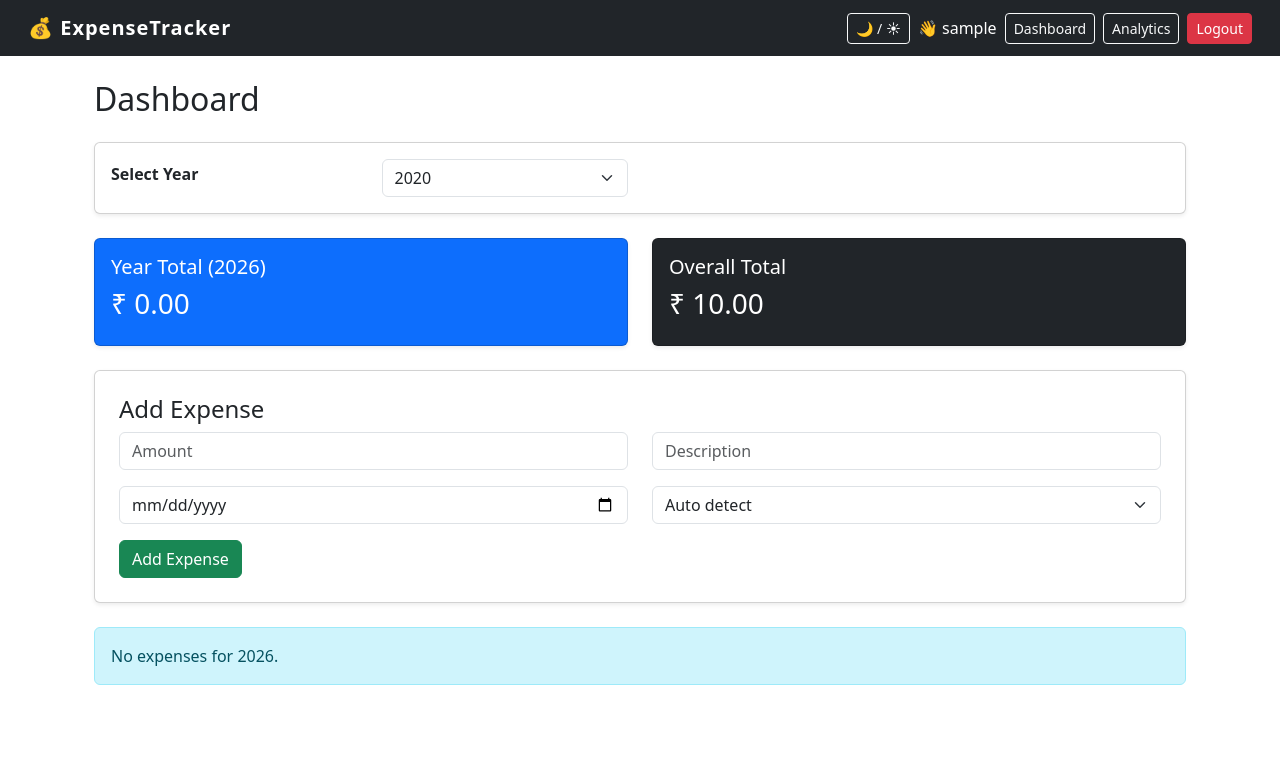
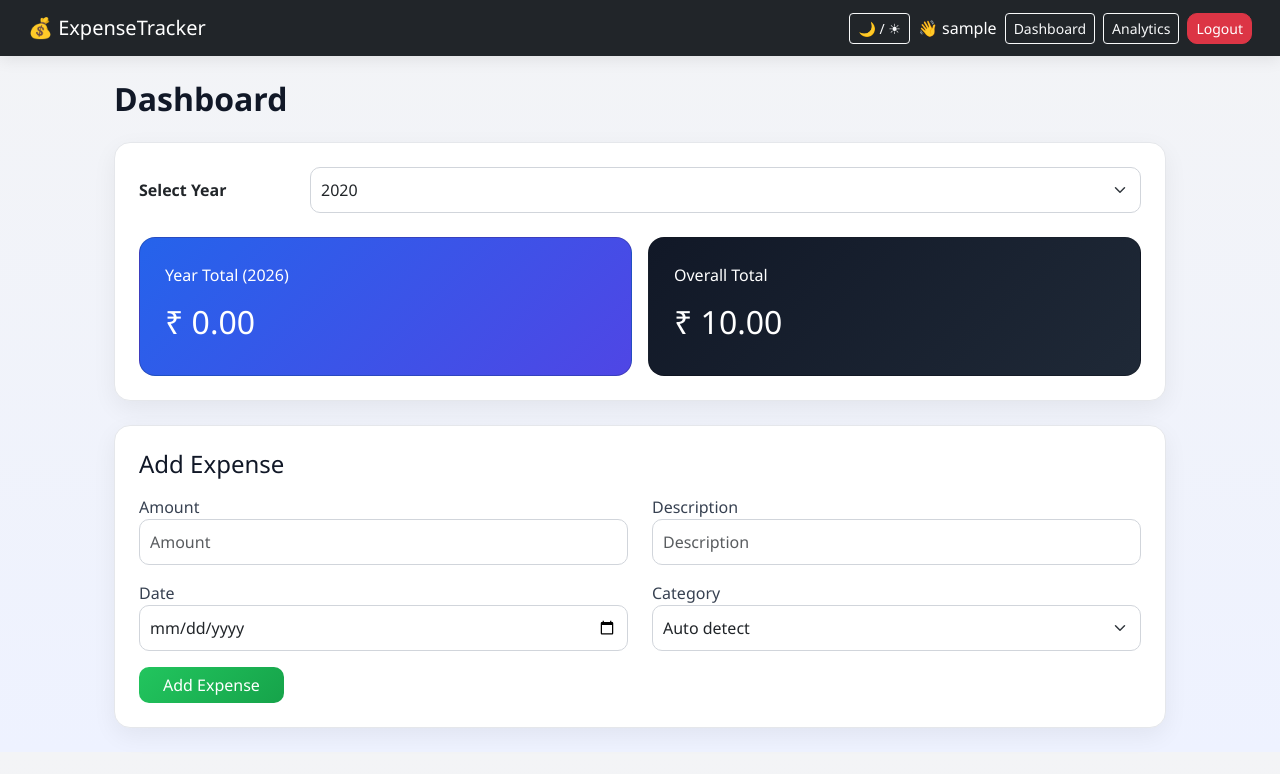
Before and after one commit to lisha123-rgb/expense_tracker, a Flask app: page /dashboard in a window 1280 px wide. Shown: the top 774 px of the page. Run offline with Flask 3, Linux system fonts and the light colour scheme; a user stored in the database is signed in; tables that the repository leaves empty hold one stand-in row (values such as "Sample post").

Commit message:
upgraded UI

```diff
--- a/app/routes.py
+++ b/app/routes.py
@@ -5,6 +5,7 @@ from app import db
 from sqlalchemy import func
 from datetime import datetime
 from app.utils import auto_detect_category
+from flask import abort
 
 main = Blueprint("main", __name__)
 
@@ -308,3 +309,66 @@ def delete_expense(expense_id):
 
     flash("Expense deleted successfully")
     return redirect(url_for("main.dashboard"))
+
+# -------------------------
+# EDIT EXPENSE
+# -------------------------
+@main.route("/edit-expense/<int:expense_id>", methods=["GET", "POST"])
+@login_required
+def edit_expense(expense_id):
+
+    expense = Expense.query.get_or_404(expense_id)
+
+    # Only owner can edit
+    if expense.user_id != current_user.id:
+        abort(403)
+
+    if request.method == "POST":
+        try:
+            expense.amount = float(request.form["amount"])
+            expense.description = request.form["description"].strip()
+            expense.date = datetime.strptime(
+                request.form["date"], "%Y-%m-%d"
+            ).date()
+
+            category_id = request.form.get("category_id")
+
+            # If category selected manually
+            if category_id:
+                category = Category.query.get(int(category_id))
+                if category:
+                    expense.category_id = category.id
+                else:
+                    flash("Invalid category", "danger")
+                    return redirect(url_for("main.dashboard"))
+
+            # If no category → auto detect
+            else:
+                predicted_name = auto_detect_category(expense.description)
+
+                category = Category.query.filter_by(name=predicted_name).first()
+
+                if not category:
+                    category = Category(name=predicted_name)
+                    db.session.add(category)
+                    db.session.commit()
+
+                expense.category_id = category.id
+
+            db.session.commit()
+            flash("Expense updated successfully", "success")
+
+        except Exception as e:
+            db.session.rollback()
+            print(e)
+            flash("Error updating expense", "danger")
+
+        return redirect(url_for("main.dashboard"))
+
+    categories = Category.query.all()
+
+    return render_template(
+        "edit_expense.html",
+        expense=expense,
+        categories=categories
+    )
--- /dev/null
+++ b/app/static/css/custom.css
@@ -0,0 +1,128 @@
+/* ========== GLOBAL ========== */
+body {
+  background: linear-gradient(to bottom, #f3f4f6, #eef2ff);
+  font-family: 'Segoe UI', sans-serif;
+}
+
+/* Container */
+.container {
+  max-width: 1100px;
+}
+
+/* ========== NAVBAR ========== */
+.navbar {
+  box-shadow: 0 4px 15px rgba(0,0,0,0.08);
+}
+
+/* ========== CARDS ========== */
+.custom-card {
+  background: white;
+  border-radius: 16px;
+  padding: 20px;
+  border: 1px solid #e5e7eb;
+  box-shadow: 0 8px 24px rgba(0,0,0,0.06);
+  transition: 0.2s ease;
+}
+
+.custom-card:hover {
+  transform: translateY(-3px);
+}
+
+/* ========== SUMMARY CARDS ========== */
+.summary-blue {
+  background: linear-gradient(135deg, #2563eb, #4f46e5);
+  color: white;
+  border-radius: 16px;
+  padding: 25px;
+}
+.summary-blue h2,
+.summary-blue p {
+  color: white;
+}
+
+.summary-dark {
+  background: linear-gradient(135deg, #111827, #1f2937);
+  color: white;
+  border-radius: 16px;
+  padding: 25px;
+}
+.summary-dark h2,
+.summary-dark p {
+  color: white;   /* extra safety */
+}
+
+/* ========== FORMS ========== */
+.form-control,
+.form-select {
+  border-radius: 10px;
+  padding: 10px;
+  border: 1px solid #d1d5db;
+}
+
+.form-control:focus,
+.form-select:focus {
+  border-color: #6366f1;
+  box-shadow: 0 0 0 2px rgba(99,102,241,0.1);
+}
+
+/* ========== PASSWORD EYE ICON (FIXED) ========== */
+.eye-icon {
+  position: absolute;
+  right: 15px;
+  top: 38px;
+  cursor: pointer;
+  color: #6b7280;
+  font-size: 18px;
+  z-index: 5;
+}
+
+.eye-icon:hover {
+  color: #4f46e5;
+}
+
+/* IMPORTANT: remove input-group extra spacing */
+.input-group {
+  position: relative;
+}
+
+/* ========== BUTTONS ========== */
+.btn-primary {
+  background: linear-gradient(135deg, #6366f1, #4f46e5);
+  border: none;
+  border-radius: 10px;
+}
+
+.btn-success {
+  background: linear-gradient(135deg, #22c55e, #16a34a);
+  border: none;
+  border-radius: 10px;
+}
+
+.btn-danger {
+  border-radius: 10px;
+}
+
+/* ========== TABLE ========== */
+.table {
+  border-radius: 12px;
+  overflow: hidden;
+  background: white;
+}
+
+.table thead {
+  background: #111827;
+  color: white;
+}
+
+.table tbody tr:hover {
+  background: #f3f4f6;
+}
+
+/* ========== TEXT FIX (SAFE, NOT OVERWRITING EVERYTHING) ========== */
+h1, h2, h3, h4, h5 {
+  color: #111827;
+}
+
+p, label {
+  color: #374151;
+}
--- a/app/templates/base.html
+++ b/app/templates/base.html
@@ -11,16 +11,7 @@
           rel="stylesheet">
     <link href="https://cdn.jsdelivr.net/npm/bootstrap-icons@1.11.3/font/bootstrap-icons.css"
           rel="stylesheet">
-
-    <style>
-        body {
-            transition: background 0.3s ease;
-        }
-        .brand-highlight {
-            font-weight: 600;
-            letter-spacing: 1px;
-        }
-    </style>
+    <link rel="stylesheet" href="{{ url_for('static', filename='css/custom.css') }}">
 </head>
 
 <body>
--- a/app/templates/dashboard.html
+++ b/app/templates/dashboard.html
@@ -3,16 +3,17 @@
 
 <div class="container mt-4">
 
-    <h2 class="mb-4">Dashboard</h2>
+    <h2 class="mb-4 fw-bold">Dashboard</h2>
 
     <!-- YEAR FILTER -->
-    <div class="card p-3 mb-4 shadow-sm">
+    <div class="card custom-card p-4 mb-4">
+
+        <div class="row align-items-center mb-4">
+            <div class="col-md-2 fw-semibold">
+                Select Year
+            </div>
+            <div class="col-md-10">
                 <form method="GET">
-            <div class="row align-items-center">
-                <div class="col-md-3">
-                    <label class="form-label fw-bold">Select Year</label>
-                </div>
-                <div class="col-md-3">
                     <select name="year" class="form-select" onchange="this.form.submit()">
                         {% for y in years %}
                         <option value="{{ y }}"
@@ -21,95 +22,84 @@
                         </option>
                         {% endfor %}
                     </select>
-                </div>
-            </div>
                 </form>
-    </div>
-
-    <!-- TOTAL CARDS -->
-    <div class="row mb-4">
-        <div class="col 12 col-md-6">
-            <div class="card text-white bg-primary shadow-sm">
-                <div class="card-body">
-                    <h5 class="card-title">Year Total ({{ selected_year }})</h5>
-                    <h3>₹ {{ "%.2f"|format(yearly_total) }}</h3>
-                </div>
             </div>
         </div>
 
-        <div class="col 12col-md-6">
-            <div class="card text-white bg-dark shadow-sm">
-                <div class="card-body">
-                    <h5 class="card-title">Overall Total</h5>
-                    <h3>₹ {{ "%.2f"|format(overall_total) }}</h3>
+        <!-- SUMMARY CARDS -->
+        <div class="row g-3">
+
+            <div class="col-md-6">
+                <div class="card summary-blue">
+                    <p>Year Total ({{ selected_year }})</p>
+                    <h2>₹ {{ "%.2f"|format(yearly_total) }}</h2>
                 </div>
             </div>
+
+            <div class="col-md-6">
+                <div class="card summary-dark">
+                    <p>Overall Total</p>
+                    <h2>₹ {{ "%.2f"|format(overall_total) }}</h2>
+                </div>
+            </div>
+
         </div>
     </div>
 
     <!-- ADD EXPENSE -->
-    <div class="card p-4 mb-4 shadow-sm">
-        <h4>Add Expense</h4>
+    <div class="card custom-card p-4 mb-4">
+
+        <h4 class="mb-3">Add Expense</h4>
+
         <form method="POST">
             <input type="hidden" name="csrf_token" value="{{ csrf_token() }}">
 
             <div class="row mb-3">
-                <div class="col-12 col-md">
-                    <input type="number"
-                           step="0.01"
-                           min="0.01"
-                           name="amount"
-                           class="form-control"
-                           placeholder="Amount"
-                           required>
+                <div class="col-md-6">
+                    <label>Amount</label>
+                    <input type="number" name="amount" class="form-control" placeholder="Amount" required>
                 </div>
-                <div class="col-12 col-md">
-                    <input type="text"
-                           name="description"
-                           class="form-control"
-                           placeholder="Description"
-                           maxlength="200"
-                           required>
+
+                <div class="col-md-6">
+                    <label>Description</label>
+                    <input type="text" name="description" class="form-control" placeholder="Description" required>
                 </div>
             </div>
 
             <div class="row mb-3">
-                <div class="col-12 col-md">
-                    <input type="date"
-                           name="date"
-                           class="form-control"
-                           required>
+                <div class="col-md-6">
+                    <label>Date</label>
+                    <input type="date" name="date" class="form-control" required>
                 </div>
-                <div class="col-12 col-md">
+
+                <div class="col-md-6">
+                    <label>Category</label>
                     <select name="category_id" class="form-select">
                         <option value="">Auto detect</option>
-                        {% for category in categories %}
-                            <option value="{{ category.id }}">
-                                {{ category.name }}
-                            </option>
+                        {% for c in categories %}
+                        <option value="{{ c.id }}">{{ c.name }}</option>
                         {% endfor %}
                     </select>
                 </div>
             </div>
 
-            <button class="btn btn-success">Add Expense</button>
+            <button class="btn btn-success px-4">Add Expense</button>
+
         </form>
     </div>
 
-    <!-- EXPENSE TABLES -->
-    {% if expenses_by_month %}
-        {% for month, month_data in expenses_by_month.items() %}
-            <div class="card mb-4 shadow-sm">
-                <div class="card-header bg-light fw-bold">
-                    {{ month }} — Total: ₹ {{ "%.2f"|format(month_data["month_total"]) }}
-                </div>
+    <!-- EXPENSE TABLE -->
+    {% for month, data in expenses_by_month.items() %}
 
-                <div class="card-body">
+    <div class="card custom-card p-4 mb-4">
 
-    <!-- DESKTOP TABLE -->
-    <div class="d-none d-md-block">
+        <h5 class="mb-3">
+            {{ month }} — Total: ₹ {{ "%.2f"|format(data["month_total"]) }}
+        </h5>
+
         <div class="table-responsive">
-            <table class="table table-striped mb-0">
+            <table class="table align-middle">
+
                 <thead class="table-dark">
                     <tr>
                         <th>Amount</th>
@@ -119,14 +109,24 @@
                         <th>Action</th>
                     </tr>
                 </thead>
+
                 <tbody>
-                    {% for expense in month_data["items"] %}
+                    {% for expense in data["items"] %}
                     <tr>
                         <td>₹ {{ "%.2f"|format(expense.amount) }}</td>
                         <td>{{ expense.description }}</td>
                         <td>{{ expense.date }}</td>
                         <td>{{ expense.category.name }}</td>
-                        <td>
+
+                        <td class="d-flex gap-2">
+
+                            <!-- EDIT -->
+                            <a href="{{ url_for('main.edit_expense', expense_id=expense.id) }}"
+                               class="btn btn-sm btn-outline-primary">
+                                Edit
+                            </a>
+
+                            <!-- DELETE -->
                             <form method="POST"
                                   action="{{ url_for('main.delete_expense', expense_id=expense.id) }}">
                                 <input type="hidden" name="csrf_token" value="{{ csrf_token() }}">
@@ -134,56 +134,18 @@
                                     Delete
                                 </button>
                             </form>
+
                         </td>
                     </tr>
                     {% endfor %}
                 </tbody>
+
             </table>
-        </div>
-    </div>
-
-    <!-- MOBILE CARD VIEW -->
-    <div class="d-block d-md-none">
-        {% for expense in month_data["items"] %}
-        <div class="card mb-3 shadow-sm">
-            <div class="card-body">
-
-                <div class="d-flex justify-content-between">
-                    <strong>₹ {{ "%.2f"|format(expense.amount) }}</strong>
-                    <small class="text-muted">{{ expense.date }}</small>
-                </div>
-
-                <p class="mb-1 mt-2">
-                    {{ expense.description }}
-                </p>
-
-                <div class="d-flex justify-content-between align-items-center mt-2">
-                    <span class="badge bg-secondary">
-                        {{ expense.category.name }}
-                    </span>
-
-                    <form method="POST"
-                          action="{{ url_for('main.delete_expense', expense_id=expense.id) }}">
-                        <input type="hidden" name="csrf_token" value="{{ csrf_token() }}">
-                        <button class="btn btn-danger btn-sm">
-                            Delete
-                        </button>
-                    </form>
-                </div>
-
-            </div>
-        </div>
-        {% endfor %}
         </div>
 
     </div>
 
     {% endfor %}
-    {% else %}
-        <div class="alert alert-info">
-            No expenses for {{ selected_year }}.
-        </div>
-    {% endif %}
 
 </div>
 
```
Also changed, not shown: app/templates/edit_expense.html (added, +70 -0 lines), app/templates/login.html (+42 -30 lines), app/templates/register.html (+31 -16 lines). Lines whose indentation alone changed are shown as unchanged.
